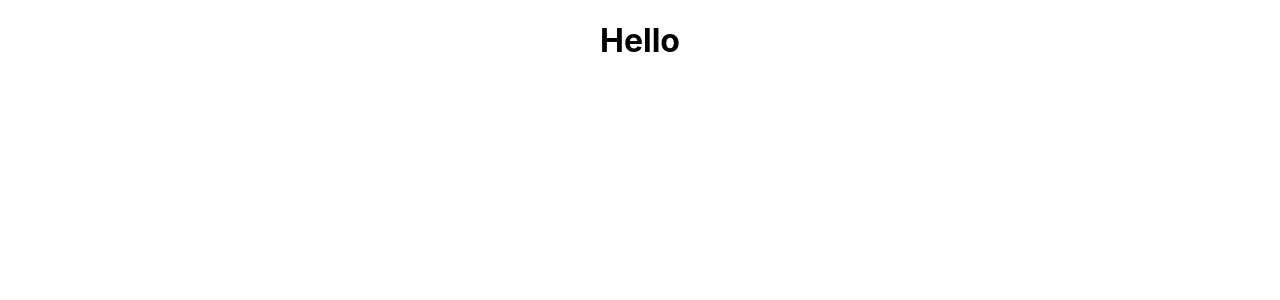
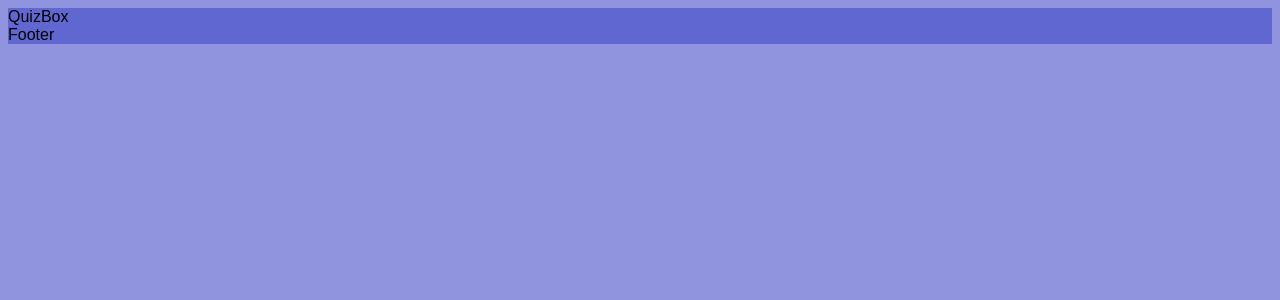
Before and after one commit to youhane/country-quiz-challenge, a React (Create React App) app: page / in a window 1280 px wide. Shown: the top 300 px of the page. Built offline with nearby package versions, Linux system fonts and the light colour scheme.

Commit message:
components made

```diff
--- a/package.json
+++ b/package.json
@@ -13,6 +13,7 @@
     "react": "^17.0.2",
     "react-dom": "^17.0.2",
     "react-scripts": "5.0.0",
+    "styled-components": "^5.3.3",
     "typescript": "^4.6.2",
     "web-vitals": "^2.1.4"
   },
--- a/src/App.css
+++ /dev/null
@@ -1,38 +0,0 @@
-.App {
-  text-align: center;
-}
-
-.App-logo {
-  height: 40vmin;
-  pointer-events: none;
-}
-
-@media (prefers-reduced-motion: no-preference) {
-  .App-logo {
-    animation: App-logo-spin infinite 20s linear;
-  }
-}
-
-.App-header {
-  background-color: #282c34;
-  min-height: 100vh;
-  display: flex;
-  flex-direction: column;
-  align-items: center;
-  justify-content: center;
-  font-size: calc(10px + 2vmin);
-  color: white;
-}
-
-.App-link {
-  color: #61dafb;
-}
-
-@keyframes App-logo-spin {
-  from {
-    transform: rotate(0deg);
-  }
-  to {
-    transform: rotate(360deg);
-  }
-}
--- a/src/App.tsx
+++ b/src/App.tsx
@@ -1,11 +1,15 @@
 import React from 'react';
-import './App.css';
+import Footer from './components/Footer/Footer';
+import QuizBox from './components/QuizBox/QuizBox';
+import { GlobalStyles } from './GlobalStyles';
 
 function App() {
   return (
-    <div className="App">
-      <h1>Hello</h1>
-    </div>
+    <>
+      <QuizBox/>
+      <Footer/>
+      <GlobalStyles/>
+    </>
   );
 }
 
--- /dev/null
+++ b/src/GlobalStyles.js
@@ -0,0 +1,9 @@
+import { createGlobalStyle } from "styled-components";
+
+export const GlobalStyles = createGlobalStyle`
+    *{
+        background: #6066D0B2;
+        font-family: 'Poppins', sans-serif;
+        transition: .2s all;
+    }
+`
--- /dev/null
+++ b/src/components/Footer/Footer.styles.js
@@ -0,0 +1,5 @@
+import styled from 'styled-components'
+
+export const Wrapper = styled.div`
+
+`
--- /dev/null
+++ b/src/components/Footer/Footer.tsx
@@ -0,0 +1,10 @@
+import React from 'react'
+import { Wrapper } from './Footer.styles'
+
+export default function Footer() {
+  return (
+    <Wrapper>
+        Footer
+    </Wrapper>
+  )
+}
--- /dev/null
+++ b/src/components/QuizBox/QuizBox.styles.js
@@ -0,0 +1,5 @@
+import styled from 'styled-components'
+
+export const Wrapper = styled.div`
+
+`
--- /dev/null
+++ b/src/components/QuizBox/QuizBox.tsx
@@ -0,0 +1,10 @@
+import React from 'react'
+import { Wrapper } from './QuizBox.styles'
+
+export default function QuizBox() {
+  return (
+    <Wrapper>
+        QuizBox
+    </Wrapper>
+  )
+}
--- /dev/null
+++ b/src/components/QuizChoice/QuizChoice.styles.js
@@ -0,0 +1,5 @@
+import styled from 'styled-components'
+
+export const Wrapper = styled.div`
+
+`
--- a/src/index.css
+++ /dev/null
@@ -1,13 +0,0 @@
-body {
-  margin: 0;
-  font-family: -apple-system, BlinkMacSystemFont, 'Segoe UI', 'Roboto', 'Oxygen',
-    'Ubuntu', 'Cantarell', 'Fira Sans', 'Droid Sans', 'Helvetica Neue',
-    sans-serif;
-  -webkit-font-smoothing: antialiased;
-  -moz-osx-font-smoothing: grayscale;
-}
-
-code {
-  font-family: source-code-pro, Menlo, Monaco, Consolas, 'Courier New',
-    monospace;
-}
--- a/src/index.tsx
+++ b/src/index.tsx
@@ -1,6 +1,5 @@
 import React from 'react';
 import ReactDOM from 'react-dom';
-import './index.css';
 import App from './App';
 
 ReactDOM.render(
```
Also changed, not shown: src/components/QuizChoice/QuizChoice.tsx (added, +10 -0 lines), src/logo.svg (deleted), 1 other file (tests, documents, lock files or other folders).
